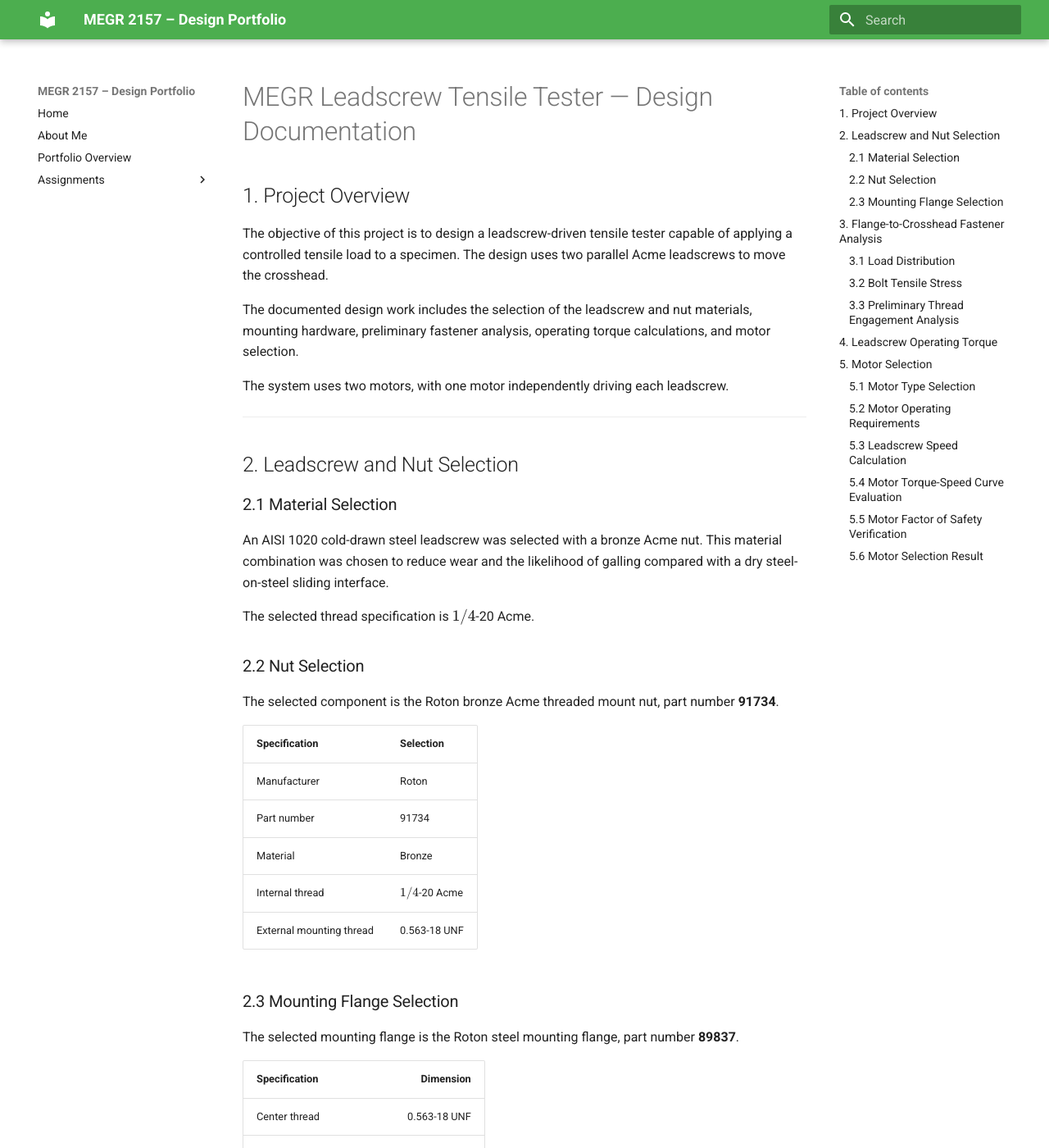
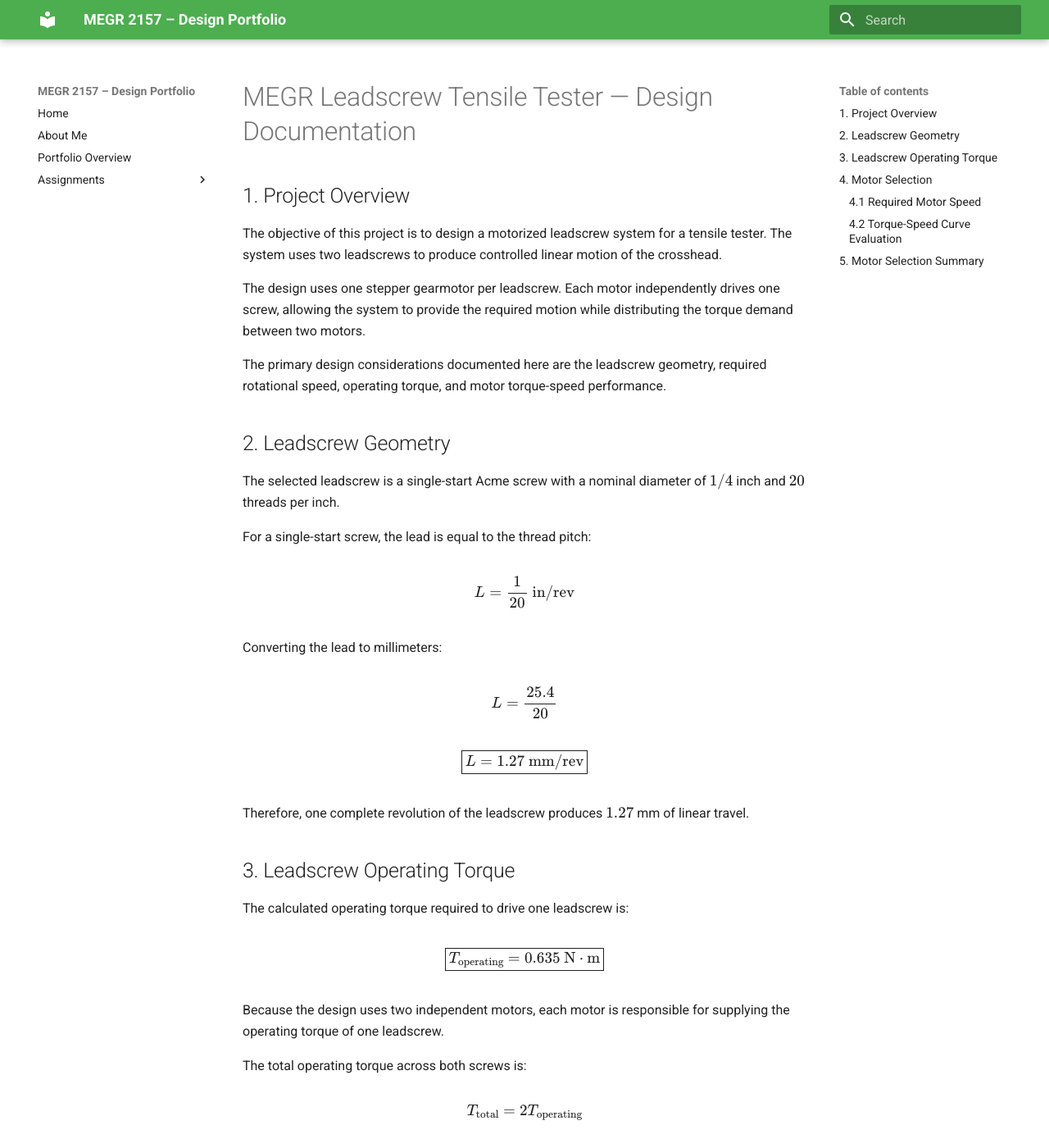
Before and after one commit to ilittle8/design-projects-portfolio, an MkDocs documentation site: the page built from docs/assignments/a11/index.md, in a window 1280 px wide and 1400 px high. Shown: the whole window at 82% size. Built offline with MkDocs 1.6.1 and Material for MkDocs 9.7.7, drawn with Linux system fonts in a browser that asks for light colours; some of the changed text lies outside the part shown.

Commit message:
Revise leadscrew design and motor specifications
Updated project documentation to reflect changes in the leadscrew design, motor selection, and operating parameters for the tensile tester.

```diff
--- a/docs/assignments/a11/index.md
+++ b/docs/assignments/a11/index.md
@@ -2,362 +2,175 @@
 
 ## 1. Project Overview
 
-The objective of this project is to design a leadscrew-driven tensile tester capable of applying a controlled tensile load to a specimen. The design uses two parallel Acme leadscrews to move the crosshead.
+The objective of this project is to design a motorized leadscrew system for a tensile tester. The system uses two leadscrews to produce controlled linear motion of the crosshead.
 
-The documented design work includes the selection of the leadscrew and nut materials, mounting hardware, preliminary fastener analysis, operating torque calculations, and motor selection.
+The design uses one stepper gearmotor per leadscrew. Each motor independently drives one screw, allowing the system to provide the required motion while distributing the torque demand between two motors.
 
-The system uses two motors, with one motor independently driving each leadscrew.
+The primary design considerations documented here are the leadscrew geometry, required rotational speed, operating torque, and motor torque-speed performance.
 
----
+## 2. Leadscrew Geometry
 
-## 2. Leadscrew and Nut Selection
+The selected leadscrew is a single-start Acme screw with a nominal diameter of $1/4$ inch and $20$ threads per inch.
 
-### 2.1 Material Selection
-
-An AISI 1020 cold-drawn steel leadscrew was selected with a bronze Acme nut. This material combination was chosen to reduce wear and the likelihood of galling compared with a dry steel-on-steel sliding interface.
-
-The selected thread specification is $1/4$-20 Acme.
-
-### 2.2 Nut Selection
-
-The selected component is the Roton bronze Acme threaded mount nut, part number **91734**.
-
-| Specification | Selection |
-|---|---|
-| Manufacturer | Roton |
-| Part number | 91734 |
-| Material | Bronze |
-| Internal thread | $1/4$-20 Acme |
-| External mounting thread | 0.563-18 UNF |
-
-### 2.3 Mounting Flange Selection
-
-The selected mounting flange is the Roton steel mounting flange, part number **89837**.
-
-| Specification | Dimension |
-|---|---:|
-| Center thread | 0.563-18 UNF |
-| Outside diameter | 1.600 in |
-| Thickness | 0.410 in |
-| Number of mounting holes | 4 |
-| Mounting-hole diameter | 0.266 in |
-| Bolt-circle diameter | 1.125 in |
-
-The steel flange is mounted to the underside of the crosshead and provides the mounting interface for the bronze threaded nut.
-
----
-
-## 3. Flange-to-Crosshead Fastener Analysis
-
-Four $1/4$-20 UNC SAE Grade 5 bolts were selected to attach the mounting flange to the crosshead.
-
-### 3.1 Load Distribution
-
-The preliminary analysis assumes an axial load of $1000\text{ N}$ acting on one flange. The load is distributed equally among the four mounting bolts.
-
-The force carried by each bolt is:
+For a single-start screw, the lead is equal to the thread pitch:
 
 $$
-F_{\text{bolt}}=\frac{F_{\text{total}}}{n}
+L = \frac{1}{20}\text{ in/rev}
 $$
 
-Substituting:
+Converting the lead to millimeters:
 
 $$
-F_{\text{bolt}}=\frac{1000}{4}
+L = \frac{25.4}{20}
 $$
 
 $$
-\boxed{F_{\text{bolt}}=250\text{ N}}
+\boxed{L = 1.27\text{ mm/rev}}
 $$
 
-Converting to pounds-force:
+Therefore, one complete revolution of the leadscrew produces $1.27$ mm of linear travel.
+
+## 3. Leadscrew Operating Torque
+
+The calculated operating torque required to drive one leadscrew is:
 
 $$
-F_{\text{bolt}}=250(0.22481)
+\boxed{T_{\text{operating}} = 0.635\text{ N}\cdot\text{m}}
+$$
+
+Because the design uses two independent motors, each motor is responsible for supplying the operating torque of one leadscrew.
+
+The total operating torque across both screws is:
+
+$$
+T_{\text{total}} = 2T_{\text{operating}}
 $$
 
 $$
-\boxed{F_{\text{bolt}}=56.20\text{ lbf}}
-$$
-
-### 3.2 Bolt Tensile Stress
-
-The tensile stress area for a $1/4$-20 UNC bolt is:
-
-$$
-A_t=0.0318\text{ in}^2
-$$
-
-The tensile stress is calculated using:
-
-$$
-\sigma_t=\frac{F}{A_t}
-$$
-
-Substituting:
-
-$$
-\sigma_t=\frac{56.20}{0.0318}
+T_{\text{total}} = 2(0.635)
 $$
 
 $$
-\boxed{\sigma_t\approx1767\text{ psi}}
+\boxed{T_{\text{total}} = 1.27\text{ N}\cdot\text{m}}
 $$
 
-Using an assumed Grade 5 bolt yield strength of $92,000\text{ psi}$, the factor of safety is:
+A design factor of safety of $4$ is used to establish the required motor torque.
+
+For each motor:
 
 $$
-SF=\frac{S_y}{\sigma_t}
+T_{\text{design}} = 4T_{\text{operating}}
 $$
 
 $$
-SF=\frac{92000}{1767}
+T_{\text{design}} = 4(0.635)
 $$
 
 $$
-\boxed{SF\approx52.1}
+\boxed{T_{\text{design}} = 2.54\text{ N}\cdot\text{m}}
 $$
 
-This calculation evaluates the direct tensile stress in each bolt under the assumed equal load distribution.
+Thus, each motor must provide at least $2.54\text{ N}\cdot\text{m}$ under the relevant operating conditions.
 
-### 3.3 Preliminary Thread Engagement Analysis
+## 4. Motor Selection
 
-A preliminary crosshead thread-stripping calculation was performed using an assumed crosshead steel tensile strength of $420\text{ MPa}$.
+The selected motor candidate is the McMaster-Carr NEMA 23 stepper gearmotor, part number 4801N14.
 
-The estimated thread shear strength was calculated as:
+The design uses one motor per leadscrew. Consequently, the motor must independently satisfy the torque and rotational-speed requirements of a single screw.
+
+### 4.1 Required Motor Speed
+
+The assignment specifies a crosshead linear velocity range of $1$ to $50\text{ mm/min}$.
+
+The relationship between linear velocity and screw rotational speed is:
 
 $$
-S_{su}=0.5S_{ut}
-$$
-
-$$
-S_{su}=0.5(420)
-$$
-
-$$
-\boxed{S_{su}=210\text{ MPa}}
-$$
-
-The internal thread shear area was modeled using:
-
-$$
-A_{\text{int}}=0.539L_e
-$$
-
-where $L_e$ is the engagement length in inches.
-
-For a target safety factor of 4, the theoretical engagement length was estimated as:
-
-$$
-\boxed{L_e\approx0.0137\text{ in}}
-$$
-
-Because this theoretical engagement length is shorter than one thread pitch, a practical full-thread engagement length of $0.250\text{ in}$ ($6.35\text{ mm}$) was proposed.
-
-The estimated factor of safety at this engagement length was approximately:
-
-$$
-\boxed{SF\approx73}
-$$
-
-These results are based on the assumed crosshead material properties and the preliminary thread-stripping model.
-
----
-
-## 4. Leadscrew Operating Torque
-
-The operating torque calculated for one selected $1/4$-20 leadscrew was:
-
-$$
-\boxed{T_{\text{screw}}=0.635\text{ N}\cdot\text{m}}
-$$
-
-Because the tensile tester uses two leadscrews, the combined operating torque is:
-
-$$
-T_{\text{total}}=2T_{\text{screw}}
-$$
-
-Substituting:
-
-$$
-T_{\text{total}}=2(0.635)
-$$
-
-$$
-\boxed{T_{\text{total}}=1.27\text{ N}\cdot\text{m}}
-$$
-
-The motor configuration uses one motor per leadscrew. Therefore, each motor is sized for the individual operating torque of $0.635\text{ N}\cdot\text{m}$.
-
----
-
-## 5. Motor Selection
-
-### 5.1 Motor Type Selection
-
-Three motor configurations were considered: DC motors, stepper motors, and geared motors.
-
-A stepper gearmotor was selected because it combines the incremental positioning capability of a stepper motor with the increased output torque and reduced rotational speed provided by a gearbox.
-
-The selected motor candidate is the **McMaster-Carr 4801N14 NEMA 23 stepper gearmotor**.
-
-Two identical motors are used in the design, with each motor independently driving one leadscrew.
-
-### 5.2 Motor Operating Requirements
-
-The preliminary operating requirements for each motor are:
-
-| Parameter | Value |
-|---|---:|
-| Operating torque | $0.635\text{ N}\cdot\text{m}$ |
-| Design safety factor | 4 |
-| Required design torque | $2.54\text{ N}\cdot\text{m}$ |
-| Minimum screw speed | $0.79\text{ RPM}$ |
-| Maximum screw speed | $39.37\text{ RPM}$ |
-| Number of motors | 2 |
-| Leadscrews per motor | 1 |
-
-The required design torque is calculated using:
-
-$$
-T_{\text{design}}=SF(T_{\text{operating}})
-$$
-
-Substituting:
-
-$$
-T_{\text{design}}=4(0.635)
-$$
-
-$$
-\boxed{T_{\text{design}}=2.54\text{ N}\cdot\text{m}}
-$$
-
-### 5.3 Leadscrew Speed Calculation
-
-The selected leadscrew is a single-start $1/4$-20 Acme screw. Its lead is:
-
-$$
-L=\frac{25.4}{20}
-$$
-
-$$
-\boxed{L=1.27\text{ mm/rev}}
-$$
-
-The rotational speed is determined from the required linear crosshead speed:
-
-$$
-N=\frac{v}{L}
+n = \frac{v}{L}
 $$
 
 where:
 
-- $N$ = rotational speed in RPM.
-- $v$ = linear crosshead speed in mm/min.
-- $L$ = leadscrew lead in mm/rev.
+- $n$ is the rotational speed in RPM.
+- $v$ is the crosshead linear velocity in mm/min.
+- $L$ is the leadscrew lead in mm/rev.
 
-Using a preliminary linear speed range of $1$ to $50\text{ mm/min}$:
-
-**Minimum rotational speed:**
+At the minimum crosshead velocity:
 
 $$
-N_{\min}=\frac{1}{1.27}
+n_{\min} = \frac{1}{1.27}
 $$
 
 $$
-\boxed{N_{\min}=0.787\text{ RPM}}
+\boxed{n_{\min} = 0.79\text{ RPM}}
 $$
 
-**Maximum rotational speed:**
+At the maximum crosshead velocity:
 
 $$
-N_{\max}=\frac{50}{1.27}
+n_{\max} = \frac{50}{1.27}
 $$
 
 $$
-\boxed{N_{\max}=39.37\text{ RPM}}
+\boxed{n_{\max} = 39.37\text{ RPM}}
 $$
 
-### 5.4 Motor Torque-Speed Curve Evaluation
-
-The McMaster-Carr torque-speed chart for part 4801N14 was evaluated to determine whether the motor could supply the required torque throughout the operating speed range.
-
-The manufacturer's chart specifies the following operating conditions:
-
-| Parameter | Value |
-|---|---:|
-| Supply voltage | 24 V DC |
-| Current | 2.2 A |
-| Stepping configuration | Half-stepping |
-
-At approximately $40\text{ RPM}$, the torque-speed curve indicates an available torque of approximately $700\text{ oz}\cdot\text{in}$.
-
-The torque conversion is:
+Therefore, each motor must operate over an approximate speed range of:
 
 $$
-1\text{ oz}\cdot\text{in}
-=0.0070616\text{ N}\cdot\text{m}
+\boxed{0.79\text{–}39.37\text{ RPM}}
 $$
 
-Therefore:
+### 4.2 Torque-Speed Curve Evaluation
+
+The motor's torque-speed curve was evaluated using the manufacturer's published performance data. The referenced curve specifies operation at $24\text{ V DC}$ and $2.2\text{ A}$ using half-stepping.
+
+At approximately $40\text{ RPM}$, the curve indicates an available torque of roughly $700\text{ oz}\cdot\text{in}$.
+
+Converting this value to SI units:
 
 $$
-T_{\text{available}}=700(0.0070616)
+1\text{ oz}\cdot\text{in} = 0.0070616\text{ N}\cdot\text{m}
 $$
 
 $$
-\boxed{T_{\text{available}}\approx4.94\text{ N}\cdot\text{m}}
-$$
-
-### 5.5 Motor Factor of Safety Verification
-
-The available factor of safety at approximately $40\text{ RPM}$ is calculated by comparing the available motor torque with the operating torque required by one leadscrew.
-
-$$
-SF_{\text{available}}
-=\frac{T_{\text{available}}}{T_{\text{operating}}}
-$$
-
-Substituting:
-
-$$
-SF_{\text{available}}=\frac{4.94}{0.635}
+T_{\text{available}} = 700(0.0070616)
 $$
 
 $$
-\boxed{SF_{\text{available}}\approx7.78}
+\boxed{T_{\text{available}} \approx 4.94\text{ N}\cdot\text{m}}
 $$
 
-The required design torque is:
+The available torque is compared with the required design torque for one motor:
 
 $$
-T_{\text{design}}=2.54\text{ N}\cdot\text{m}
+4.94\text{ N}\cdot\text{m} > 2.54\text{ N}\cdot\text{m}
 $$
 
-Comparing the available torque with the required design torque:
+The estimated available torque at the maximum required operating speed exceeds the design torque requirement.
+
+The ratio of estimated available torque to operating torque is:
 
 $$
-4.94\text{ N}\cdot\text{m}
->
-2.54\text{ N}\cdot\text{m}
+\frac{T_{\text{available}}}{T_{\text{operating}}}
+=
+\frac{4.94}{0.635}
 $$
 
-The motor therefore satisfies the preliminary torque requirement at the maximum calculated leadscrew speed, based on the approximate torque read from the manufacturer's curve.
+$$
+\boxed{\frac{T_{\text{available}}}{T_{\text{operating}}}\approx 7.78}
+$$
 
-### 5.6 Motor Selection Result
+This comparison indicates that the motor candidate has sufficient estimated torque capacity at approximately the maximum required screw speed, based on the manufacturer's torque-speed curve.
 
-The selected preliminary motor is the McMaster-Carr **4801N14 NEMA 23 stepper gearmotor**.
+## 5. Motor Selection Summary
 
-The motor was selected because its torque-speed curve indicates sufficient output torque at the maximum calculated leadscrew speed. Its geared configuration also provides the low rotational speeds and increased torque needed for the tensile tester.
+The selected design uses two NEMA 23 stepper gearmotors, with one motor driving each leadscrew.
 
-The final preliminary motor configuration consists of:
+The calculated requirements for each motor are:
 
-- Motor: McMaster-Carr 4801N14
-- Motor type: NEMA 23 stepper gearmotor
-- Quantity: 2
-- Configuration: One motor per leadscrew
+- Operating torque: $0.635\text{ N}\cdot\text{m}$
+- Design torque, using a factor of safety of $4$: $2.54\text{ N}\cdot\text{m}$
+- Required rotational speed: $0.79$–$39.37\text{ RPM}$
+- Estimated available torque near $40\text{ RPM}$: $4.94\text{ N}\cdot\text{m}$
 
-This configuration allows each motor to independently provide the torque and rotational speed required by its respective leadscrew.
+Based on the approximate torque-speed curve reading, the selected motor candidate exceeds the calculated design torque requirement at the maximum required operating speed.
```
